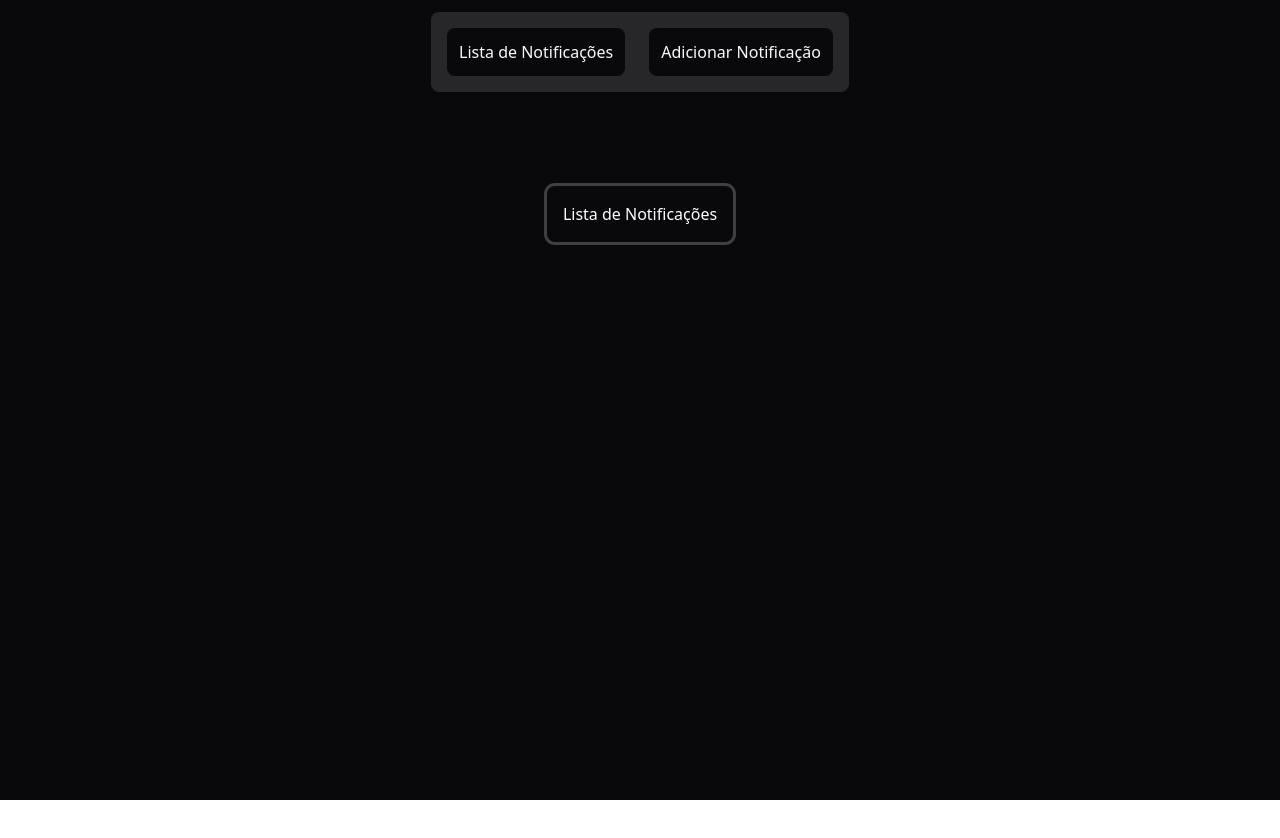
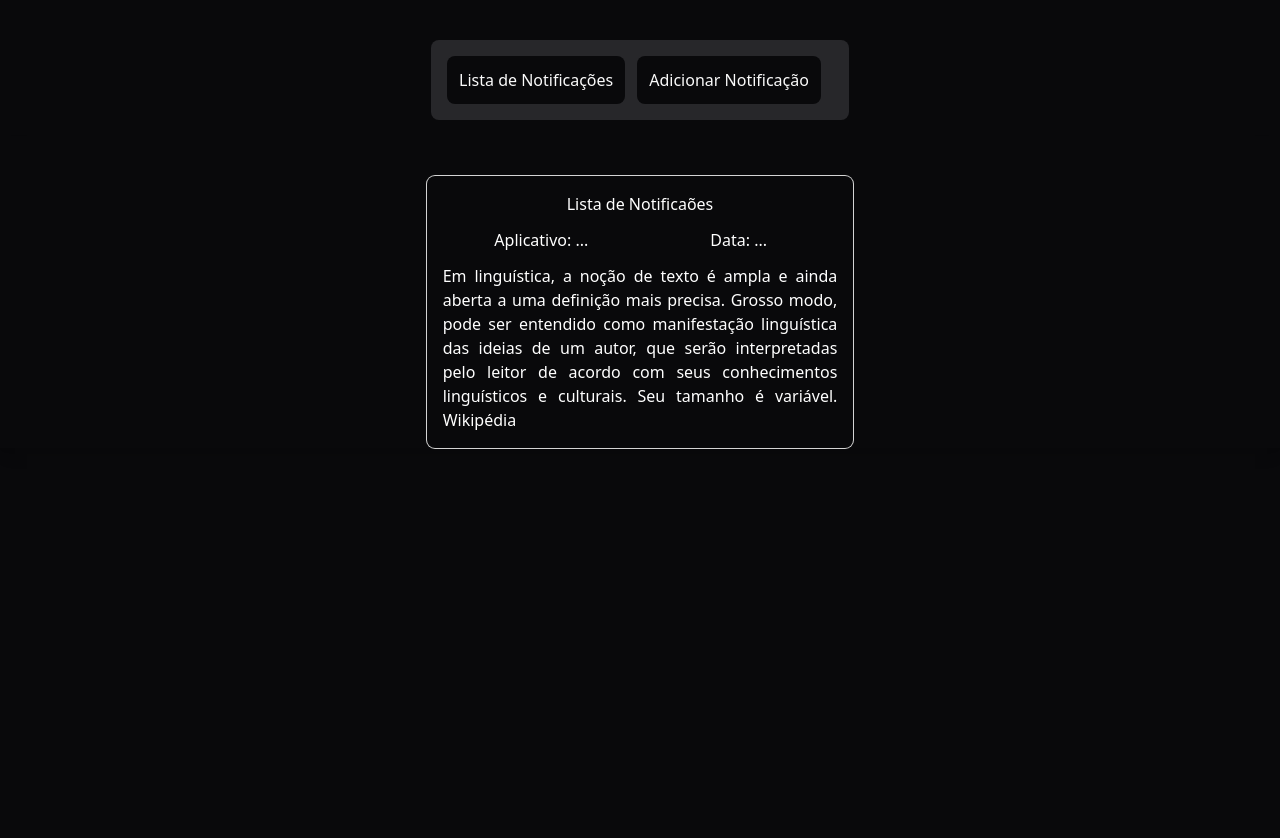
Before and after one commit to shinobe12/sendPushNotificationFront, a React (Vite) app: page /notification in a window 1280 px wide. Shown: the top 838 px of the page. Before the commit the page ends 800 px from the top, so only its background shows below. Built offline with nearby package versions, Linux system fonts and the light colour scheme.

Commit message:
actualizando as cores

```diff
--- a/package.json
+++ b/package.json
@@ -10,6 +10,7 @@
     "preview": "vite preview"
   },
   "dependencies": {
+    "@tanstack/react-query": "^5.51.23",
     "localforage": "^1.10.0",
     "lucide": "^0.426.0",
     "lucide-react": "^0.426.0",
--- a/src/components/Lista/index.tsx
+++ b/src/components/Lista/index.tsx
@@ -3,8 +3,20 @@
 export function Lista() {
     return (
       <main className='min-h-screen bg-zinc-950'>
-
-        <div className='grid grid-cols-1 mt-[100%] p-4 ring ring-zinc-700 rounded-lg text-white'>Lista de Notificações</div>
+        <div className="flex justify-center grid grid-cols-3 sm- mt-14 shadow-lg">
+          <div></div>
+          <div className='w-full md:w-full p-4 ring-1 ring-[#D4D4D4] rounded-lg text-white text-center mt-10'>
+            <h2>Lista de Notificaões</h2>
+            <div className="grid grid-cols-2 mt-3">
+              <div>Aplicativo: ...</div>
+              <div>Data: ...</div>
+            </div>
+            <div className="text-justify mt-3">Em linguística, a noção de texto é ampla e ainda aberta a uma
+              definição mais precisa. Grosso modo, pode ser entendido como manifestação
+              linguística das ideias de um autor, que serão interpretadas pelo
+              leitor de acordo com seus conhecimentos linguísticos e culturais. Seu tamanho é variável. Wikipédia</div>
+          </div>
+          </div>
       </main>
 
     );
--- a/src/main.jsx
+++ b/src/main.jsx
@@ -3,7 +3,14 @@ import ReactDOM from 'react-dom/client'
 import './index.css'
 import { RouterProvider } from 'react-router-dom'
 import {Routers} from './routers'
+import { QueryClient,  QueryClientProvider } from '@tanstack/react-query'
+
+const queryClient = new QueryClient()
 
 ReactDOM.createRoot(document.getElementById('root')).render(
-  <RouterProvider router={Routers}/>
+
+    <QueryClientProvider client={queryClient}>
+       <RouterProvider router={Routers}/>
+    </QueryClientProvider>
+
 )
--- a/src/pages/Login/index.tsx
+++ b/src/pages/Login/index.tsx
@@ -3,16 +3,16 @@ import { User} from 'lucide-react';
 
 export function Login(){
     return(
-        <main className='min-h-screen bg-zinc-950'>
+        <main className='min-h-screen bg-[#1E1E1E]'>
         <div className="grid grid-cols-1 gap-4 place-items-center h-svh shadow-lg">
-            <div className="rounded-lg max-w-[600px] p-[30px] shadow-2xl bg-zinc-800">
-            <div className="grid grid-cols-1 gap-4 place-items-center h-6 p-1">
+            <div className="rounded-lg max-w-[600px] p-[60px] shadow-2xl bg-[#272729]">
+            <div className="grid grid-cols-1 gap-4 place-items-center h-6 p-2">
                 <User size={80} strokeWidth={1.75} color='white'/>
             </div><br/>
-                <form className="mt-12 m-10" id="form">
+                <form className="mt-12 " id="form">
 
                         <label className="text-slate-50 ">Email</label>
-                            <input required className="mt-1 block w-full p-1 border border-slate-100
+                            <input required placeholder='Introduza seu email...' className="mt-1 block w-full p-1 border border-slate-100
                                 rounded-md shadow-sm placeholder-slate-400
                                 focus:outline-none focus:border-sky-500 focus:ring-1 focus:ring-sky-500
                                  focus:invalid:ring-red-500"
@@ -22,17 +22,18 @@ export function Login(){
 
                     <div>
                         <label className="text-slate-50">Senha</label>
-                        <input required type="text" id="subTitulo" name="subtitulo" className="mt-1 block w-full p-1 border border-slate-100
+                        <input required type="text" id="subTitulo" name="subtitulo" placeholder='Introduza sua senha...' className="
+                                mt-1 block w-full p-1 border border-slate-100
                                 rounded-md shadow-sm placeholder-slate-400
                                 focus:outline-none focus:border-sky-500 focus:ring-1 focus:ring-sky-500
-                                 focus:invalid:ring-red-500"  />
+                                 focus:invalid:ring-red-500"/>
 
                     </div>
                     <br/>
                     <div className="mt-1 justify-center grid grid-cols-1 place-items-center">
                         <button type="submit" id="_enviar" className="
-                        rounded-md bg-green-600 text-md font-semibold text-white hover:bg-green-700
-                        transition hover:translate-y-1 duration-300 h-8 w-full">Entrar</button>
+                        rounded-md bg-[#277FE3] text-md font-semibold text-white hover:bg-[#0061CF]
+                        transition hover:translate-y-1 duration-300 h-8 w-[70%]">Entrar</button>
                     </div>
 
                 </form>
--- a/src/pages/Notification/index..tsx
+++ b/src/pages/Notification/index..tsx
@@ -1,5 +1,5 @@
 
-import { useState } from 'react';
+import { useMemo, useState } from 'react';
 import  {Form} from '../../components/Form'
 import { Lista } from '../../components/Lista';
 
@@ -7,14 +7,20 @@ import { Lista } from '../../components/Lista';
 export function Notification() {
   const [action, setAction] = useState<"LIST" | "ADD">("LIST")
 
-  console.log(action)
+  const activeStyleList = useMemo(() => {
+    return action === "LIST"? "bg-[#277FE3]":"bg-[#454545]"
+  },[action])
+
+  const activeStyleAdd = useMemo(() => {
+   return action === "ADD"? "bg-[#277FE3]":"bg-[#454545]"
+  },[action])
 
   return (
-    <main className='min-h-screen flex justify-center bg-zinc-950'>
-      <div className='mt-3 flex fixed'>
-          <div className='text-zinc-50 flex justify-between p-4 h-20 rounded-lg bg-zinc-800' >
-            <button className='mr-3 p-3 bg-zinc-950 hover:bg-zinc-700 focus:bg focus:bg-zinc-700 active:bg-zinc-950 rounded-lg active' onClick={e => {setAction("LIST")}}>Lista de Notificações</button>
-            <button className='ml-3 p-3 bg-zinc-950 hover:bg-zinc-700 focus:bg focus:bg-zinc-700 active:bg-zinc-950 rounded-lg' onClick={e => {setAction("ADD")}}>Adicionar Notificação</button>
+    <main className='min-h-screen bg-zinc-950'>
+      <div className='flex justify-center h-20 '>
+          <div className=" mt-10 text-zinc-50 flex justify-between p-4 h-20 rounded-lg bg-zinc-800" >
+            <button className={`${activeStyleList} mr-3 p-3 bg-zinc-950 hover:bg-zinc-700 rounded-lg`} onClick={e => {setAction("LIST")}}>Lista de Notificações</button>
+            <button className={`${activeStyleAdd} mr-3 p-3 bg-zinc-950 hover:bg-zinc-700   rounded-lg`} onClick={e => {setAction("ADD")}}>Adicionar Notificação</button>
           </div>
         </div>
       {action === "ADD"?<Form/>:<Lista/>}
```
Also changed, not shown: src/components/Form/index.tsx (+34 -19 lines), src/pages/Login/Group 39654.svg (added), 1 other file (tests, documents, lock files or other folders).
